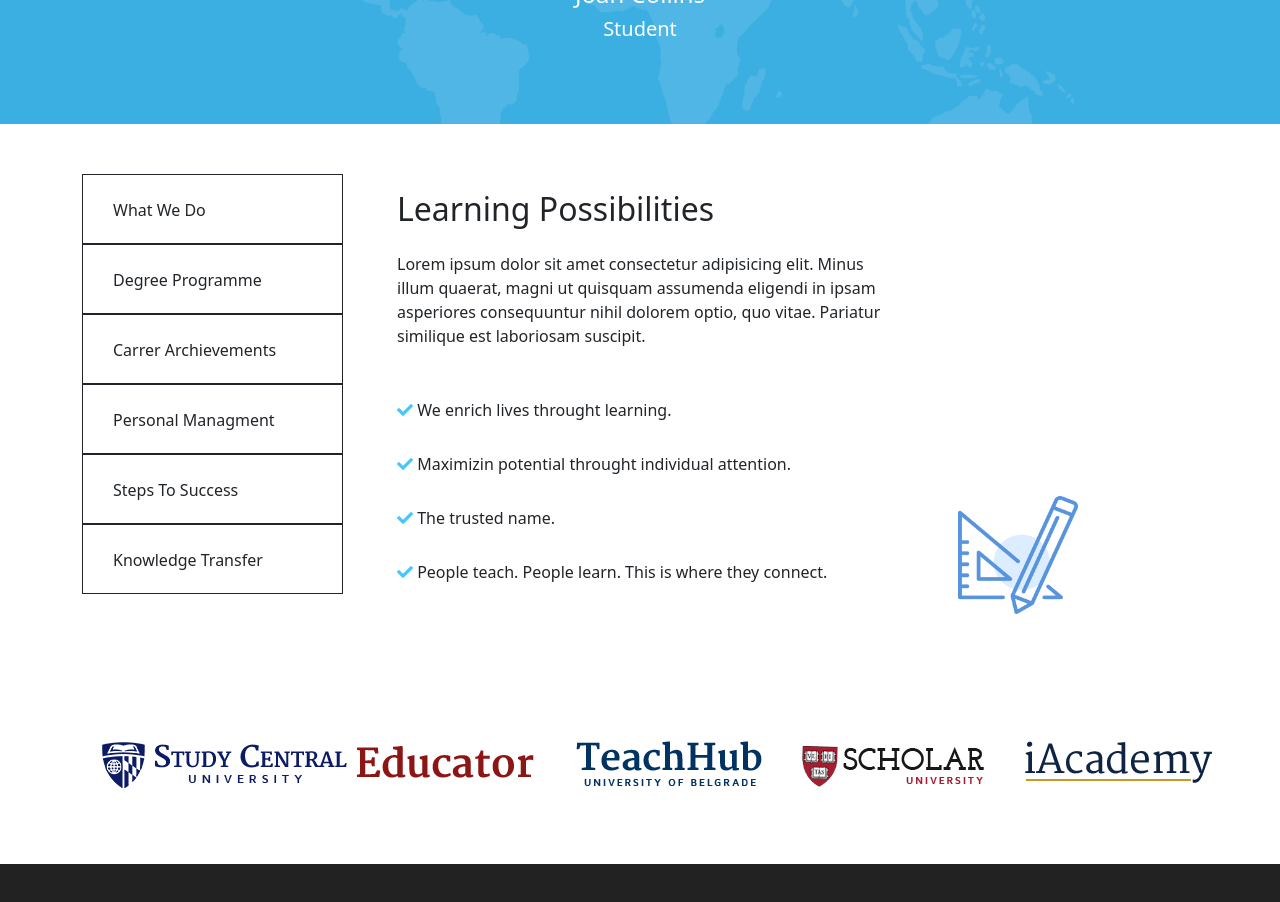
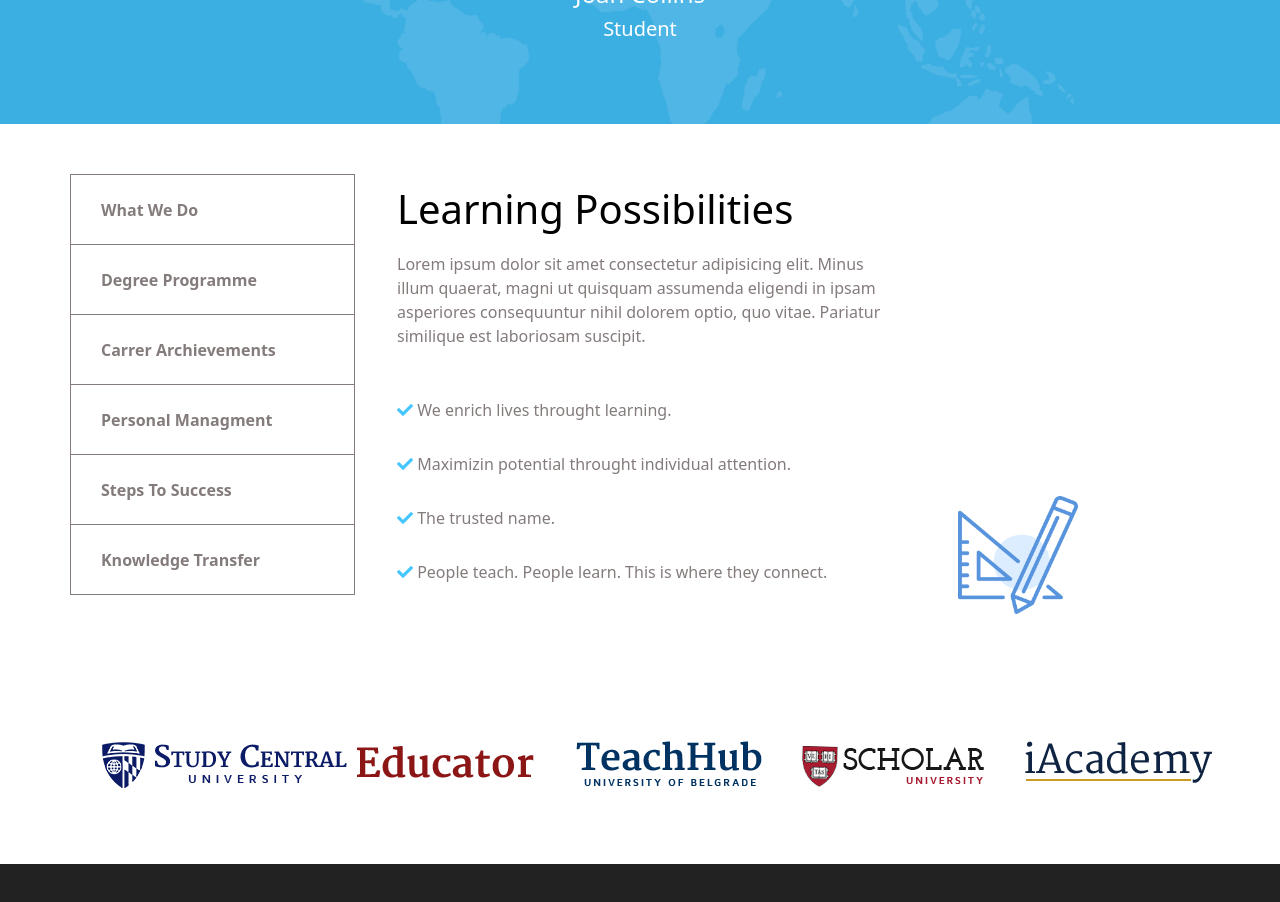
Before and after one commit to MarioFantasia/proj-html-vuejs, a Vue app: page / in a window 1280 px wide. Shown: the part 2740-3642 px from the top of the page. Built offline with nearby package versions, Linux system fonts and the light colour scheme.

Commit message:
section learning

```diff
--- a/src/components/MainComponents/SectionLearning.vue
+++ b/src/components/MainComponents/SectionLearning.vue
@@ -1,9 +1,9 @@
 <template>
     <section>
         <div class="row">
-            <div class="col-3">
-                <div class="program"  v-for="(elm, index) in programs" :key="index">{{elm}}</div>
-            </div>
+            <ul class="col-3">
+                <li class="program"  v-for="(elm, index) in programs" :key="index">{{elm}}</li>
+            </ul>
             <div class="col-9">
                 <div class="text">
                     <h2>Learning Possibilities</h2>
@@ -50,16 +50,24 @@ export default {
 <style lang="scss" scoped>
     section {
         padding: 50px 0;
-
+        color: #847b7b;
         .row {
             height: 100%;
             .col-3 {
                 height: 100%;
+                padding: 0;
+                border: 1px solid;
+                border-bottom: 0;
                 .program {
                     height: 70px;
                     line-height: 70px;
                     padding-left: 30px;
-                    border: 1px solid;
+                    font-weight: 700;
+                    border-bottom: 1px solid;
+                    &:hover {
+                        border-left: 5px solid #45c6ff;
+                        background-color: #f2f2f2;
+                    }
                 }
             }
 
@@ -71,6 +79,9 @@ export default {
                     h2 {
                         height:70px;
                         line-height:70px;
+                        font-size: 40px;
+                        font-weight: 500;
+                        color: black;
                     }
 
                     p {
```
